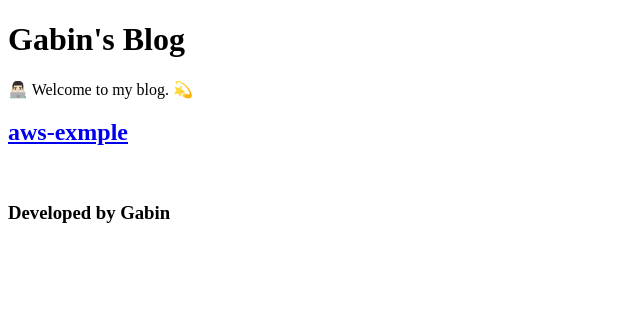
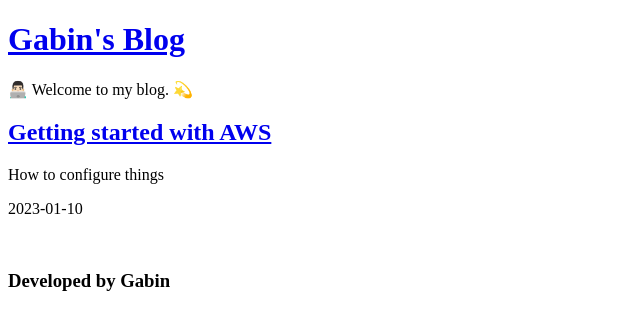
Before and after one commit to gabinwilliams/nextjs-blog, a Next.js app: page / in a window 1280 px wide. Shown: the top 330 px of the page, without its empty margins (0-640 px from the left). Built offline with nearby package versions, Linux system fonts and the light colour scheme.

Commit message:
hide metadata from blog post

```diff
--- /dev/null
+++ b/additional.d.ts
@@ -0,0 +1,6 @@
+export interface PostMetadata {
+    title: string;
+    date: string;
+    subtitle: string;
+    slug: string;
+}
--- a/app/layout.tsx
+++ b/app/layout.tsx
@@ -1,3 +1,4 @@
+import Link from "next/link";
 import "./globals.css";
 
 export default function RootLayout({
@@ -8,7 +9,9 @@ export default function RootLayout({
     const header = (
         <header>
             <div>
-                <h1>Gabin&apos;s Blog</h1>
+                <Link href="/">
+                    <h1>Gabin&apos;s Blog</h1>
+                </Link>
                 <p>👨🏻‍💻 Welcome to my blog. 💫</p>
             </div>
         </header>
--- a/app/page.tsx
+++ b/app/page.tsx
@@ -1,23 +1,36 @@
 import fs from "fs";
 import Link from "next/link";
+import matter from "gray-matter";
+import { PostMetadata } from "additional";
 
-type Props = {};
+type Props = { PostMetadata: PostMetadata };
 
 const getPostsMetadata = () => {
     const folder = "posts/";
     const files = fs.readdirSync(folder);
     const markdownPosts = files.filter((file) => file.endsWith(".md"));
-    const slugs = markdownPosts.map((file) => file.replace(".md", ""));
-    return slugs;
+    const posts = markdownPosts.map((fileName) => {
+        const fileContents = fs.readFileSync(`posts/${fileName}`, "utf8");
+        const matterResults = matter(fileContents);
+        return {
+            title: matterResults.data.title,
+            date: matterResults.data.date,
+            subtitle: matterResults.data.subtitle,
+            slug: fileName.replace(".md", " "),
+        };
+    });
+    return posts;
 };
 
-const HomePage = ({}: Props) => {
+const HomePage = ({ PostMetadata }: Props) => {
     const postMetadata = getPostsMetadata();
-    const postPreviews = postMetadata.map((slug) => (
-        <div key={slug}>
-            <Link href={`/posts/${slug}`}>
-                <h2>{slug}</h2>
+    const postPreviews = postMetadata.map((post) => (
+        <div key={post.title}>
+            <Link href={`/posts/${post.slug}`}>
+                <h2>{post.title}</h2>
             </Link>
+            <p>{post.subtitle}</p>
+            <p>{post.date}</p>
         </div>
     ));
     return <div>{postPreviews}</div>;
--- a/package.json
+++ b/package.json
@@ -15,6 +15,7 @@
     "@types/react-dom": "18.0.10",
     "eslint": "8.34.0",
     "eslint-config-next": "13.1.6",
+    "gray-matter": "^4.0.3",
     "markdown-to-jsx": "^7.1.9",
     "next": "13.1.6",
     "react": "18.2.0",
```
Also changed, not shown: app/posts/[slug]/page.tsx (+5 -3 lines), 1 other file (tests, documents, lock files or other folders).
